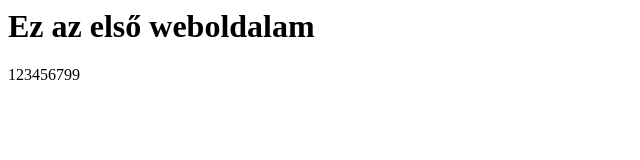
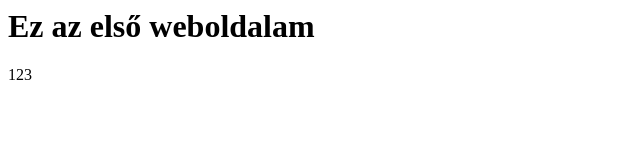
Before and after one commit to kardos-richard/elso-weboldal, a plain HTML site: page index.html in a window 1280 px wide. Shown: the full height of the page, 0-640 px from the left. Drawn offline with Linux system fonts and the light colour scheme.

Commit message:
Update index.html

```diff
--- a/index.html
+++ b/index.html
@@ -6,7 +6,7 @@
 <body>
 
 <h1>Ez az első weboldalam</h1>
-<p>123456799</p>
+<p>123</p>
 
 </body>
 </html>
```
